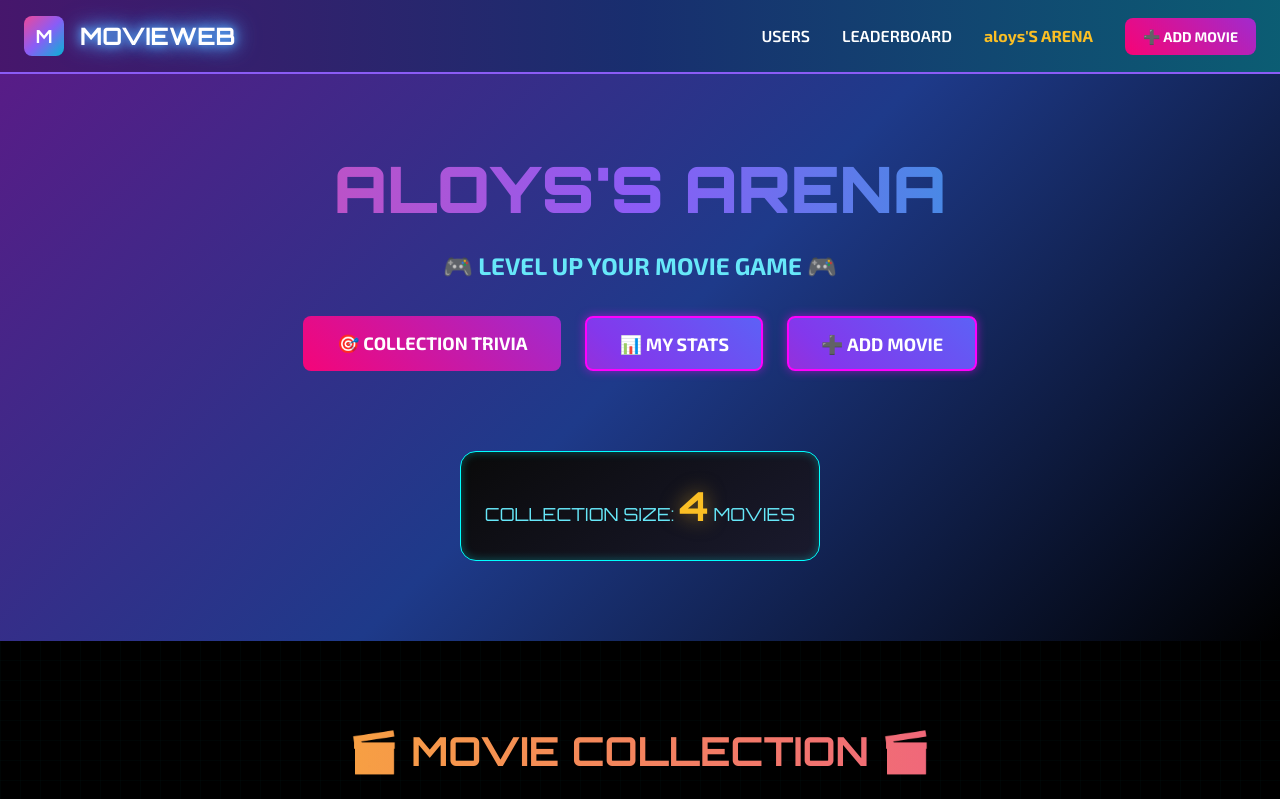
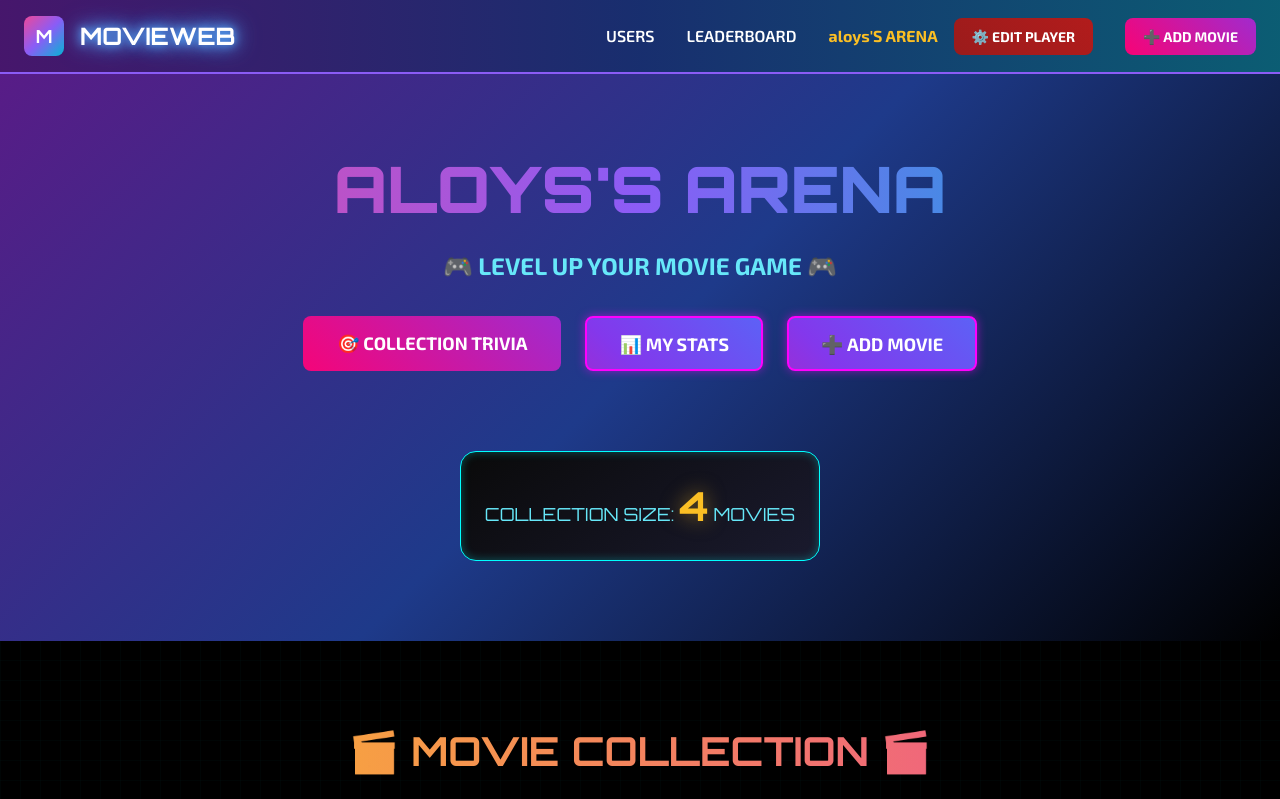
Before and after one commit to Sammyduzit/movieweb_app, a Flask app: page /users/3/ in a window 1280 px wide. Shown: the top 799 px of the page. Run offline with Flask 3, Linux system fonts and the light colour scheme; some libraries are stand-ins or nearby versions.

Commit message:
add edit player button

```diff
--- a/static/css/gaming-base.css
+++ b/static/css/gaming-base.css
@@ -112,16 +112,11 @@ body {
 }
 
 .float-up {
-    animation: floatUp 0.6s ease-out forwards;
+    animation: floatUp 0.3s ease-out forwards;
     opacity: 0;
 }
 
-.float-up:nth-child(1) { animation-delay: 0.1s; }
-.float-up:nth-child(2) { animation-delay: 0.2s; }
-.float-up:nth-child(3) { animation-delay: 0.3s; }
-.float-up:nth-child(4) { animation-delay: 0.4s; }
-.float-up:nth-child(5) { animation-delay: 0.5s; }
-.float-up:nth-child(6) { animation-delay: 0.6s; }
+
 
 /* ========================================
    BACKGROUND ELEMENTS
@@ -218,6 +213,17 @@ body {
     padding-left: 2.5rem;
     transform: translateY(-2px);
     box-shadow: 0 10px 25px rgba(255, 154, 0, 0.4);
+}
+
+.edit-player-btn {
+    background: linear-gradient(45deg, #7f1d1d, #991b1b, #b91c1c);
+    background-size: 300% 300% !important;
+    animation: gradientShift 2s ease infinite;
+}
+
+
+.edit-player-btn:hover {
+    box-shadow: 0 10px 25px rgba(127, 29, 29, 0.4) !important;
 }
 
 /* Button Sizes */
--- a/templates/user_movies.html
+++ b/templates/user_movies.html
@@ -8,8 +8,12 @@
 {% block og_description %}Check out {{ user.name }}'s amazing movie collection and trivia achievements!{% endblock %}
 
 {% block nav_extra %}
-<!-- User-specific navigation items -->
-<p style="color: #fbbf24;"><b>{{ user.name | truncate_text(15) }}'S ARENA</b></p>
+<div style="display: flex; align-items: center; gap: 1rem;">
+    <p style="color: #fbbf24; margin: 0;"><b>{{ user.name | truncate_text(15) }}'S ARENA</b></p>
+    <a href="{{ url_for('users.edit_user', user_id=user.id) }}" class="trivia-btn btn-sm edit-player-btn">
+        ⚙️ EDIT PLAYER
+    </a>
+</div>
 {% endblock %}
 
 {% block extra_css %}
```
